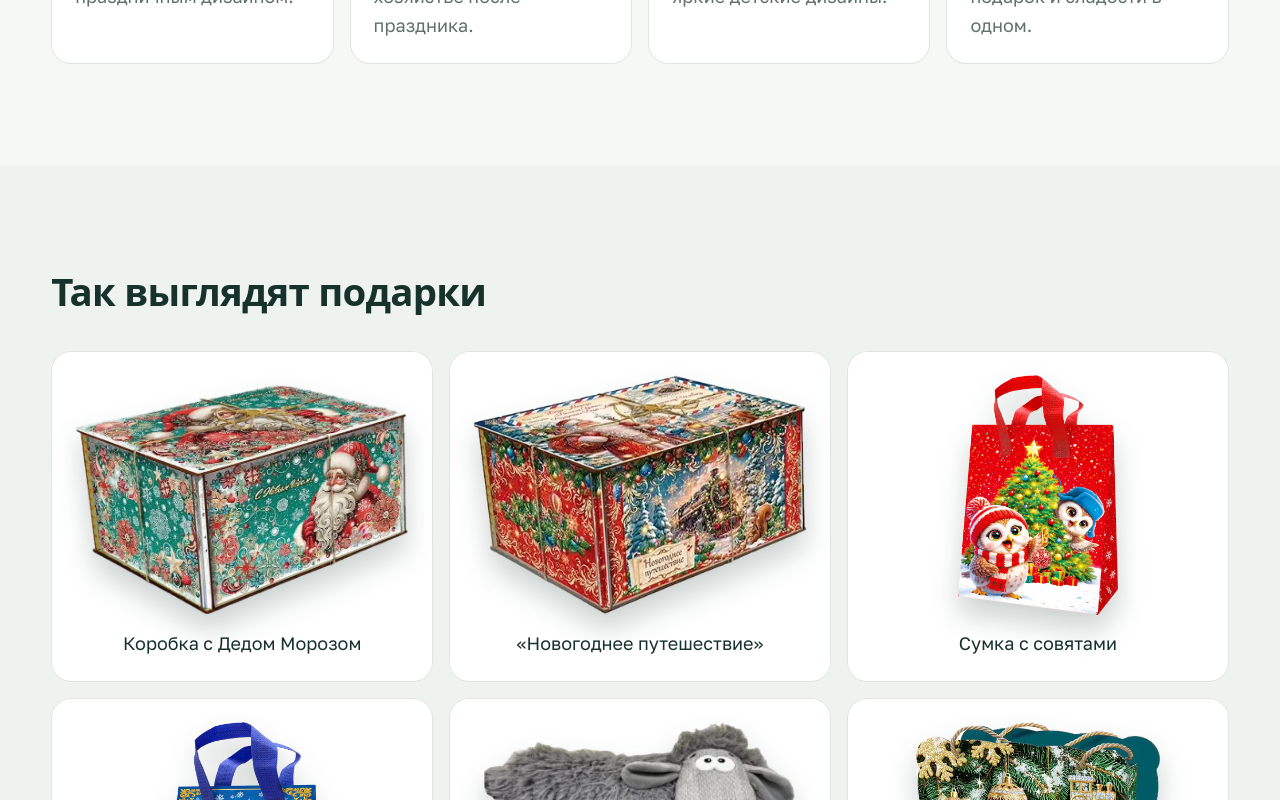
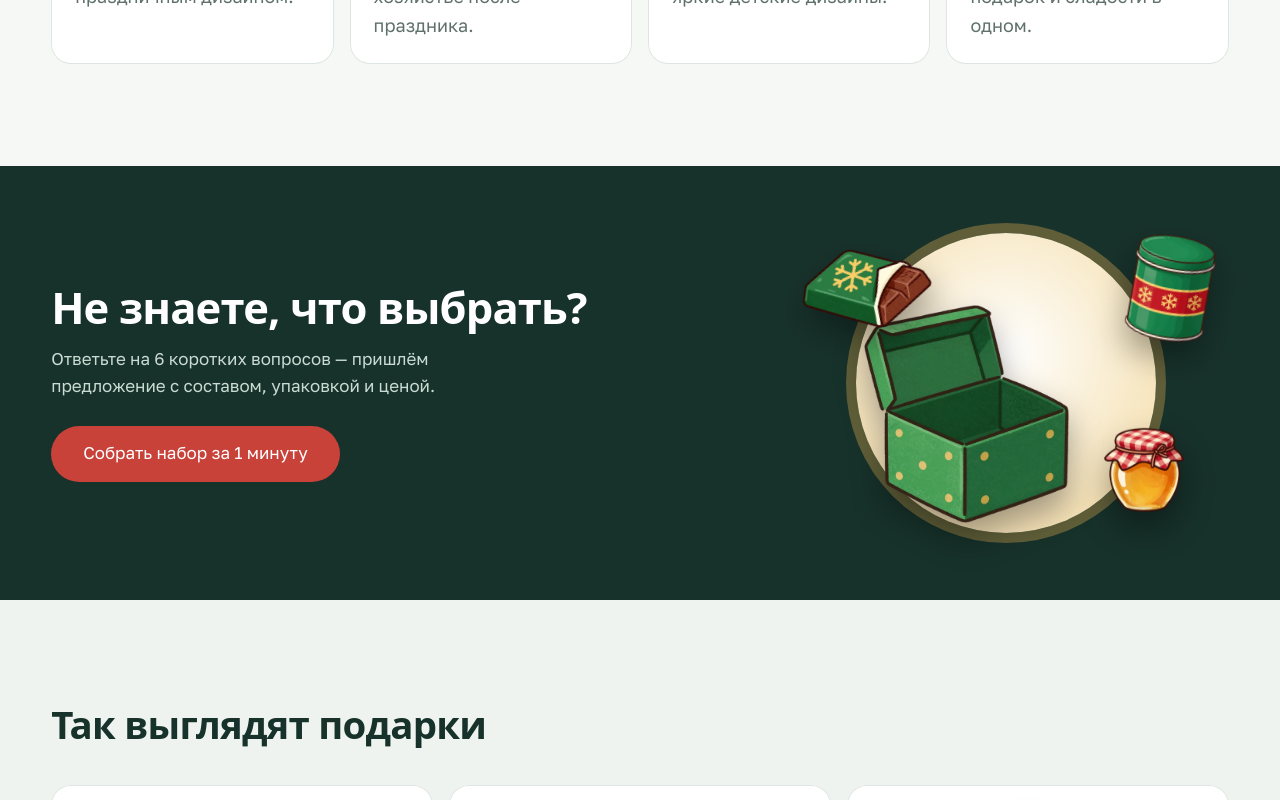
Before and after one commit to KirioA/darismysl, a Next.js app: page /upakovka in a window 1280 px wide. Shown: the part 979-1779 px from the top of the page. Built offline with nearby package versions, Linux system fonts and the light colour scheme; a web font is replaced by a local one.

Commit message:
Make the quiz visible: gift button in hero, «Не знаете, что выбрать?» band
Co-Authored-By: Claude Opus 5.5 <noreply@anthropic.com>

```diff
--- a/app/globals.css
+++ b/app/globals.css
@@ -494,3 +494,32 @@ img.floater{height:auto}
 .q-done .btn{width:min(100%,360px)}
 @media(max-width:640px){.q-3,.q-4{grid-template-columns:repeat(2,1fr)}.q-opt img{height:56px}.q-own{flex-direction:column;align-items:stretch}.q-own input{width:100%}}
 @media(prefers-reduced-motion:reduce){.quiz[open],.q-done img{animation:none}.q-bar i{transition:none}}
+/* ---------- Cookie consent bar ---------- */
+.cookie-bar{position:fixed;z-index:90;left:50%;bottom:calc(16px + env(safe-area-inset-bottom,0px));transform:translateX(-50%);display:flex;align-items:center;gap:20px;width:min(760px,calc(100% - 32px));padding:18px 20px;border-radius:20px;background:var(--card);box-shadow:inset 0 0 0 1px var(--line),0 24px 50px -20px rgba(23,49,43,.45);animation:cookie-in .4s cubic-bezier(.16,1,.3,1)}
+.cookie-bar p{margin:0;font-size:15px;line-height:1.5;color:var(--body)}
+.cookie-bar a{color:var(--pine);font-weight:600}
+.cookie-actions{display:flex;gap:10px;flex:none}
+.cookie-actions .btn{min-height:46px;padding:0 20px}
+@keyframes cookie-in{from{opacity:0;transform:translate(-50%,16px)}}
+@media(max-width:640px){.cookie-bar{flex-direction:column;align-items:stretch}.cookie-actions .btn{flex:1}}
+@media(prefers-reduced-motion:reduce){.cookie-bar{animation:none}}
+.f-cookie{padding:0;border:0;background:none;color:inherit;font:inherit;text-decoration:underline;text-underline-offset:3px;cursor:pointer}
+
+/* ---------- Quiz entry points ---------- */
+.quiz-btn{gap:10px;background:var(--card)}
+.quiz-btn img{width:24px;height:24px;object-fit:contain}
+.quiz-cta{padding:clamp(48px,6vw,80px) 0;background:var(--pine);color:#eef3f0;overflow:hidden}
+.quiz-cta-in{display:grid;grid-template-columns:1.2fr .8fr;gap:clamp(24px,5vw,72px);align-items:center}
+.quiz-cta h2{font:700 clamp(28px,3.4vw,46px)/1.08 var(--display);letter-spacing:-.02em;color:#fff;text-wrap:balance}
+.quiz-cta p{margin-top:14px;max-width:44ch;font-size:clamp(17px,1.3vw,19px);color:#c9dbd2}
+.quiz-cta-btn{margin-top:26px;min-height:56px;padding:0 32px;font-size:17px}
+.quiz-cta-art{position:relative;height:clamp(200px,22vw,280px)}
+.quiz-cta-art::before{content:'';position:absolute;left:50%;top:50%;width:min(300px,92%);aspect-ratio:1;border-radius:50%;transform:translate(-50%,-50%);background:radial-gradient(circle at 50% 40%,#fff,var(--honey-soft) 72%);box-shadow:0 0 0 10px rgba(232,182,84,.35)}
+.quiz-cta-art img{z-index:1}
+.quiz-cta-art img{position:absolute;width:auto;filter:drop-shadow(0 16px 16px rgba(0,0,0,.35))}
+.qa-box{left:18%;bottom:0;height:78%}
+.qa-1{left:4%;top:4%;height:30%;rotate:-14deg;animation:bobt 4.2s ease-in-out infinite}
+.qa-2{right:4%;top:0;height:38%;rotate:10deg;animation:bobt 5s -1.2s ease-in-out infinite}
+.qa-3{right:10%;bottom:4%;height:30%;animation:bobt 4.6s -2.4s ease-in-out infinite}
+@media(max-width:760px){.quiz-cta-in{grid-template-columns:1fr}.quiz-cta-art{height:200px;max-width:320px}.quiz-cta-btn{width:100%}}
+@media(prefers-reduced-motion:reduce){.quiz-cta-art img{animation:none}}
--- a/app/landing.tsx
+++ b/app/landing.tsx
@@ -4,6 +4,7 @@ import { Wordmark } from './decor';
 import LeadForm from './lead-form';
 import SiteFooter from './site-footer';
 import AfterRequest from './after-request';
+import QuizCta from './quiz-cta';
 import { COMPANY } from './company';
 import { LANDINGS, type Landing } from './landings';
 
@@ -70,7 +71,7 @@ export default function LandingPage({ l }: { l: Landing }) {
               </ul>
               <div className="hero-actions">
                 <a className="btn btn-berry" href="#form">Получить предложение</a>
-                <button type="button" className="link-arrow quiz-link" data-quiz={l.formType}>Собрать набор за 1 минуту</button>
+                <button type="button" className="btn btn-line quiz-btn" data-quiz={l.formType}><img src={`${base}/kit/gift-box.webp`} alt="" aria-hidden="true" />Собрать набор за 1 минуту</button>
               </div>
             </div>
             <div className="lp-art" aria-hidden="true">
@@ -87,6 +88,8 @@ export default function LandingPage({ l }: { l: Landing }) {
             </div>
           </div>
         </section>
+
+        <QuizCta type={l.formType} />
 
         {l.photos && (
           <section className="lp-sec lp-band">
--- a/app/page.tsx
+++ b/app/page.tsx
@@ -5,6 +5,7 @@ import { COMPANY } from './company';
 import Motion from './motion';
 import Gifts2D from './gifts-2d';
 import AfterRequest from './after-request';
+import QuizCta from './quiz-cta';
 
 const base = process.env.NEXT_PUBLIC_BASE_PATH ?? '';
 
@@ -156,7 +157,7 @@ export default function Home() {
               </p>
               <div className="hero-actions">
                 <a className="btn btn-berry" href="#contact">Рассчитать набор</a>
-                <button type="button" className="link-arrow quiz-link" data-quiz>Собрать набор за 1 минуту</button>
+                <button type="button" className="btn btn-line quiz-btn" data-quiz><img src={`${base}/kit/gift-box.webp`} alt="" aria-hidden="true" />Собрать набор за 1 минуту</button>
               </div>
             </div>
 
@@ -208,6 +209,8 @@ export default function Home() {
             </div>
           </div>
         </section>
+
+        <QuizCta />
 
         <Marquee words="Подарки с логотипом" />
 
--- /dev/null
+++ b/app/quiz-cta.tsx
@@ -0,0 +1,22 @@
+const base = process.env.NEXT_PUBLIC_BASE_PATH ?? '';
+
+// Band that invites the visitor into the quiz; `type` preselects the recipient.
+export default function QuizCta({ type = '' }: { type?: string }) {
+  return (
+    <section className="quiz-cta" aria-labelledby="quiz-cta-title">
+      <div className="wrap quiz-cta-in">
+        <div>
+          <h2 id="quiz-cta-title">Не знаете, что выбрать?</h2>
+          <p>Ответьте на 6 коротких вопросов — пришлём предложение с составом, упаковкой и ценой.</p>
+          <button type="button" className="btn btn-berry quiz-cta-btn" data-quiz={type}>Собрать набор за 1 минуту</button>
+        </div>
+        <div className="quiz-cta-art" aria-hidden="true">
+          <img className="qa-box" src={`${base}/kit/box-open.webp`} alt="" />
+          <img className="qa-1" src={`${base}/kit/chocolate.webp`} alt="" />
+          <img className="qa-2" src={`${base}/kit/tin-can.webp`} alt="" />
+          <img className="qa-3" src={`${base}/kit/honey-jar.webp`} alt="" />
+        </div>
+      </div>
+    </section>
+  );
+}
```
